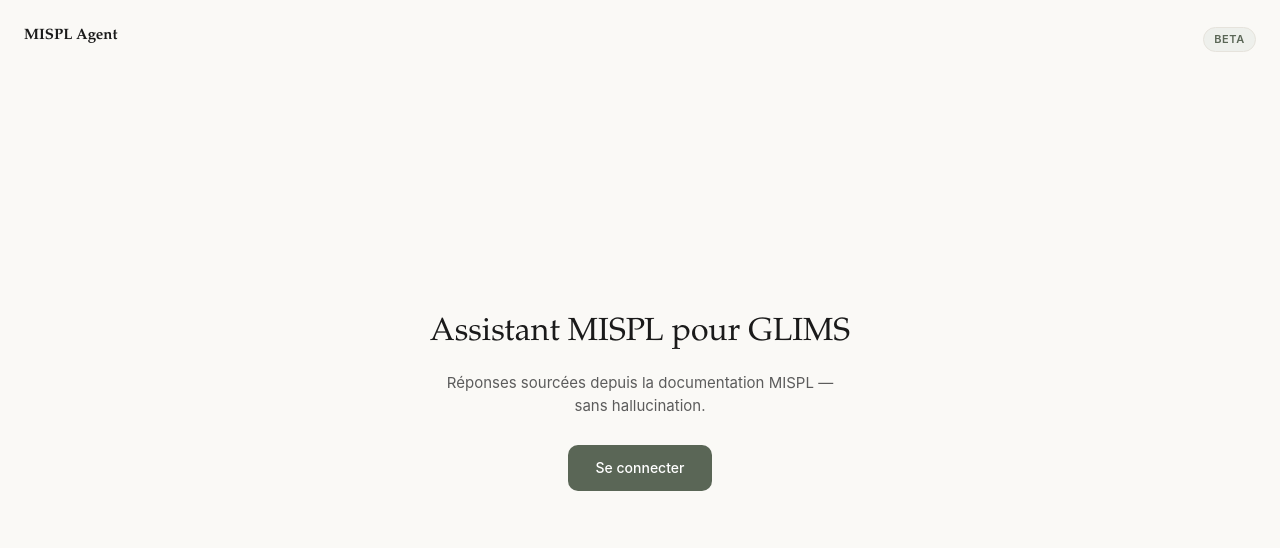
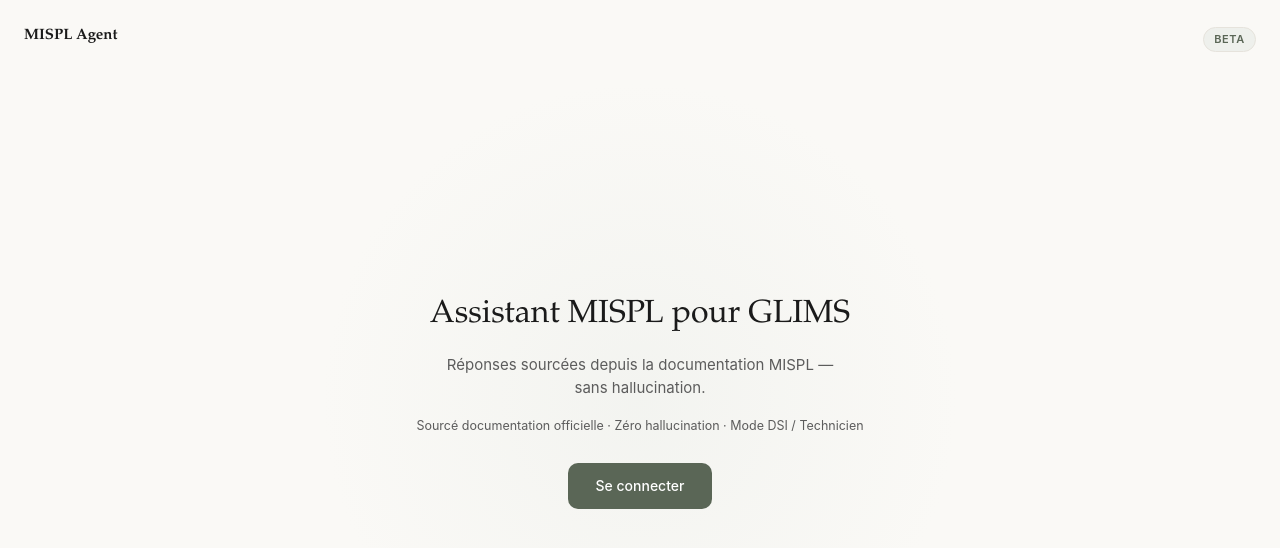
Before and after one commit to GrosBiceps/MISPL-Agent, a Next.js app in the folder frontend/: page / in a window 1280 px wide. Shown: the top 548 px of the page. Built offline with nearby package versions, Linux system fonts and the light colour scheme.

Commit message:
feat(frontend): polish landing page (réassurance, halo, bouton thématisé)

```diff
--- a/frontend/app/page.tsx
+++ b/frontend/app/page.tsx
@@ -13,8 +13,23 @@
         textAlign: "center",
         padding: "0 20px",
         position: "relative",
+        overflow: "hidden",
       }}
     >
+      <div
+        aria-hidden="true"
+        style={{
+          position: "absolute",
+          top: "50%",
+          left: "50%",
+          width: 640,
+          height: 640,
+          transform: "translate(-50%, -50%)",
+          background: "radial-gradient(circle, var(--accent-soft) 0%, transparent 70%)",
+          opacity: 0.6,
+          pointerEvents: "none",
+        }}
+      />
       <div
         style={{
           position: "absolute",
@@ -30,16 +45,20 @@
       <div style={{ position: "absolute", top: 26, right: 24 }}>
         <BetaBadge />
       </div>
+      <div style={{ position: "relative" }}>
         <h1 style={{ fontSize: 32, marginBottom: 12 }}>Assistant MISPL pour GLIMS</h1>
-      <p style={{ color: "var(--ink-soft)", fontSize: 15, maxWidth: 400, margin: "0 0 28px" }}>
+        <p style={{ color: "var(--ink-soft)", fontSize: 15, maxWidth: 400, margin: "0 auto 16px" }}>
           Réponses sourcées depuis la documentation MISPL — sans hallucination.
+        </p>
+        <p style={{ color: "var(--ink-soft)", fontSize: 12.5, marginBottom: 28 }}>
+          Sourcé documentation officielle · Zéro hallucination · Mode DSI / Technicien
         </p>
         <Link
           href="/login"
           style={{
             display: "inline-block",
-          background: "#5a6656",
-          color: "#fff",
+            background: "var(--accent-solid)",
+            color: "var(--accent-solid-text)",
             fontFamily: "var(--sans)",
             fontSize: 14,
             fontWeight: 500,
@@ -50,6 +69,7 @@
         >
           Se connecter
         </Link>
+      </div>
     </main>
   );
 }
```
Lines whose indentation alone changed are shown as unchanged.
